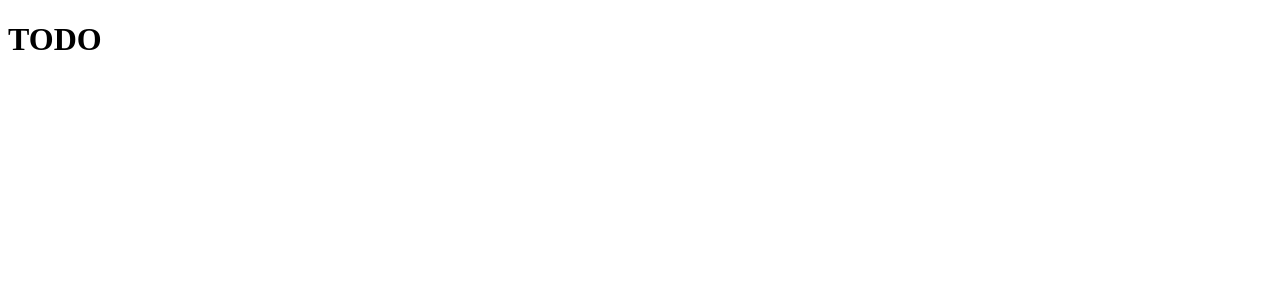
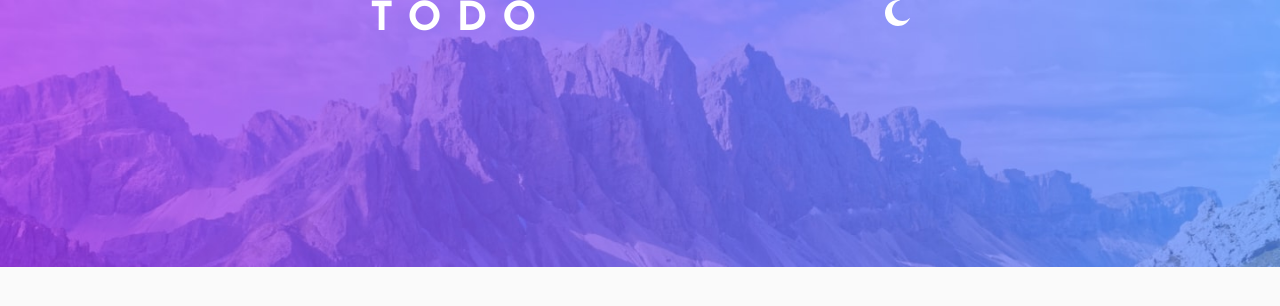
Before and after one commit to mileine/frontendmentor-todo-app-react, a React (Create React App) app: page / in a window 1280 px wide. Shown: the top 306 px of the page. Built offline with nearby package versions, Linux system fonts and the light colour scheme.

Commit message:
Implement switch theme button

```diff
--- a/src/App.js
+++ b/src/App.js
@@ -1,5 +1,6 @@
 import React, { useState } from 'react'
 import './styles/App.scss';
+import Header from './components/Header'
 
 const App = () => {
   const [theme, setTheme] = useState('light')
@@ -11,7 +12,7 @@ const App = () => {
   return (
     <div className={`container ${theme}`}>
       <div className="main">
-        <h1 className="title">TODO</h1>
+        <Header theme={theme} toggleTheme={toggleTheme}/>
       </div>
     </div>
   );
--- /dev/null
+++ b/src/components/Header.js
@@ -0,0 +1,16 @@
+import React from 'react'
+import { ReactComponent as  LightIcon} from '../assets/images/icon-sun.svg'
+import { ReactComponent as  DarkIcon}  from '../assets/images/icon-moon.svg'
+
+const Header = ({ theme, toggleTheme }) => {
+  return (
+    <div className="header">
+      <h1 className="title">TODO</h1>
+      <button className="btn-switch" onClick={() => toggleTheme()}>
+       { theme === 'light' ? <DarkIcon/> : <LightIcon/>}
+      </button>
+    </div>
+  )
+}
+
+export default Header
--- a/src/styles/App.scss
+++ b/src/styles/App.scss
@@ -0,0 +1,50 @@
+@import url('https://fonts.googleapis.com/css2?family=Josefin+Sans:wght@400;700&display=swap');
+
+* {
+  padding: 0;
+  margin: 0;
+  box-sizing: border-box;
+  font-family: 'Josefin Sans', sans-serif;
+}
+
+.container {
+  height: 100vh;
+  width: 100vw;
+  &.light {
+    background: #fafafa;
+    background-image: url('../assets/images/bg-desktop-light.jpg');
+    background-repeat: no-repeat;
+    background-size: 100% auto;
+  }
+  &.dark {
+    background: #171823;
+    background-image: url('../assets/images/bg-desktop-dark.jpg');
+    background-size: 100% auto;
+    background-repeat: no-repeat;
+  }
+}
+
+.main {
+  max-width: 540px;
+  margin: auto;
+  display: flex;
+  flex-direction: column;
+}
+
+.header {
+  color: #fff;
+  display: flex;
+  justify-content: space-between;
+  .title {
+    letter-spacing: 15px;
+    font-size: 40px;
+    font-weight: 700;
+  }
+}
+
+.btn-switch {
+  background-color: transparent;
+  border: none;
+  width: 25px;
+  height: 25px;
+}
```
Also changed, not shown: 1 other file (tests, documents, lock files or other folders).
